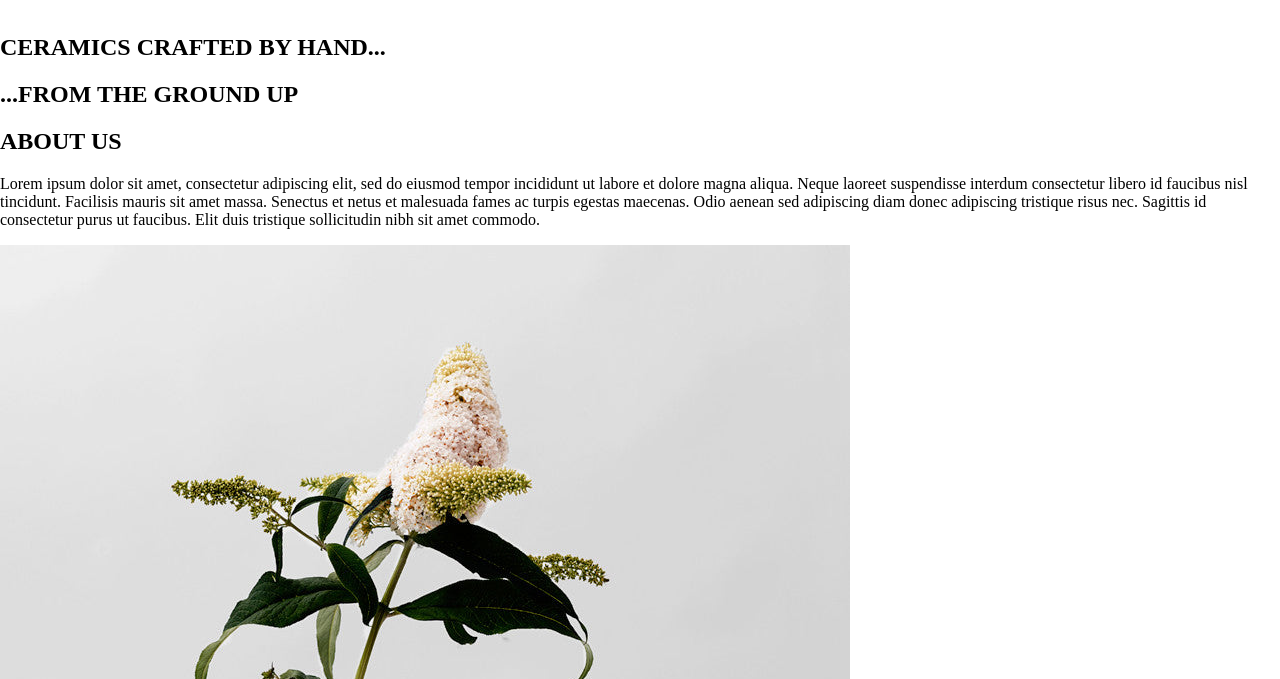
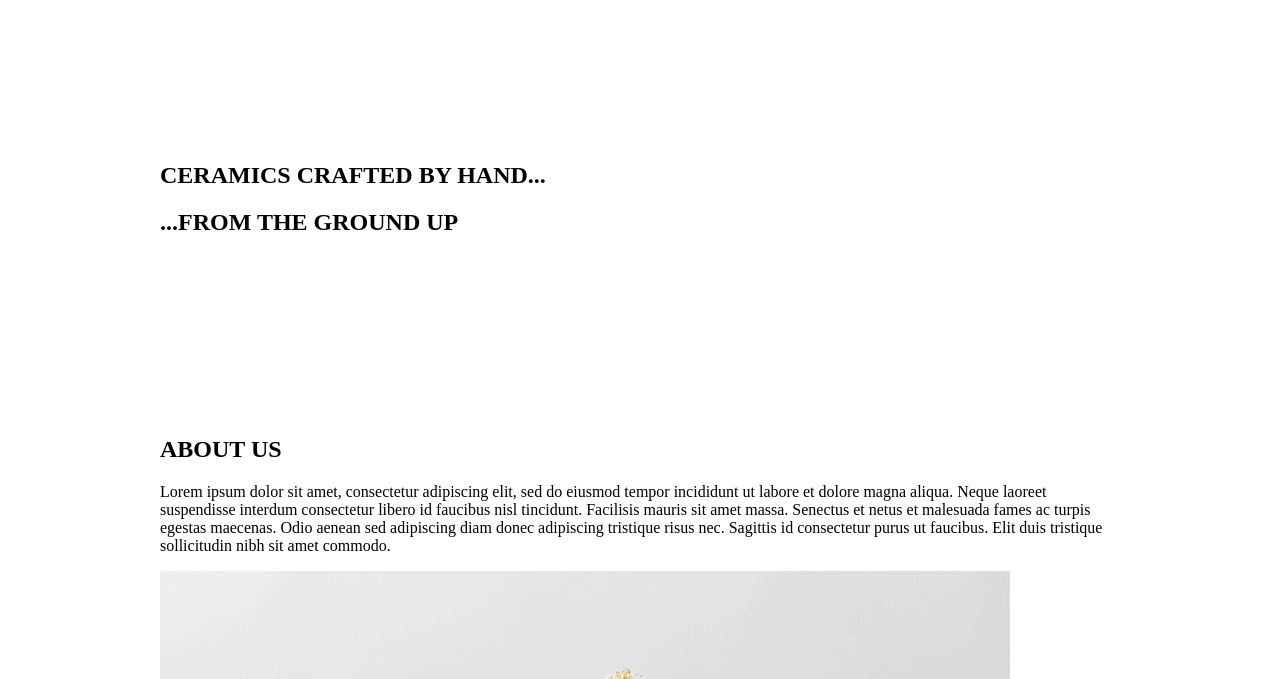
Before and after one commit to brennadettlaff/eCommerceWebsite, a plain HTML site: page index.html in a window 1280 px wide. Shown: the part 121-800 px from the top of the page. Drawn offline with Linux system fonts and the light colour scheme.

Commit message:
added spacing to main body

```diff
--- a/styles.css
+++ b/styles.css
@@ -26,6 +26,15 @@ nav li {
     margin-right: 0.5rem;
 }
 
+main {
+    margin: 1rem auto;
+    width: 80%;
+}
+
+main section {
+    margin-top: 6rem;
+    padding: 2rem;
+}
 
 footer {
     background-color: #bf7631;
```
